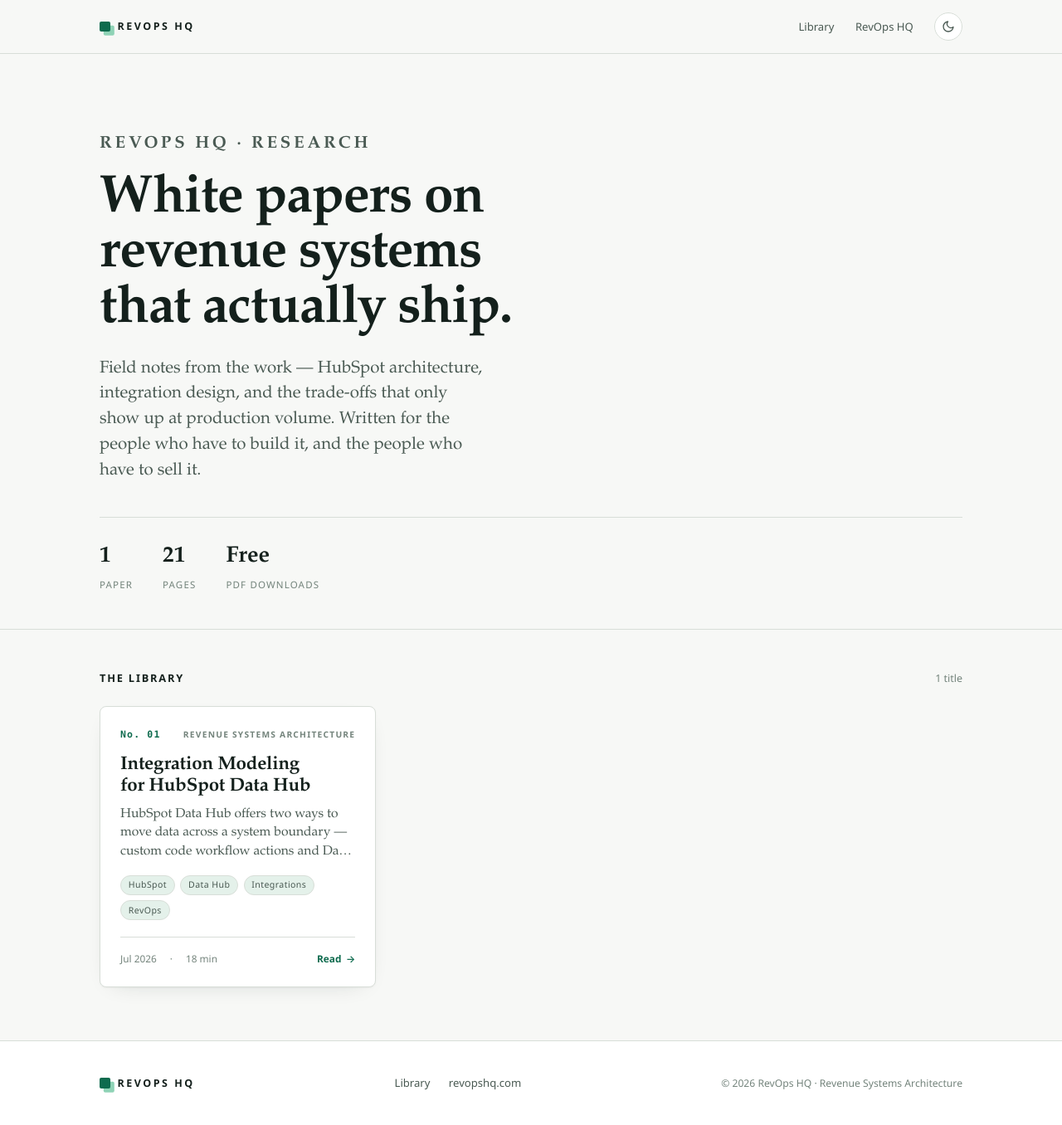
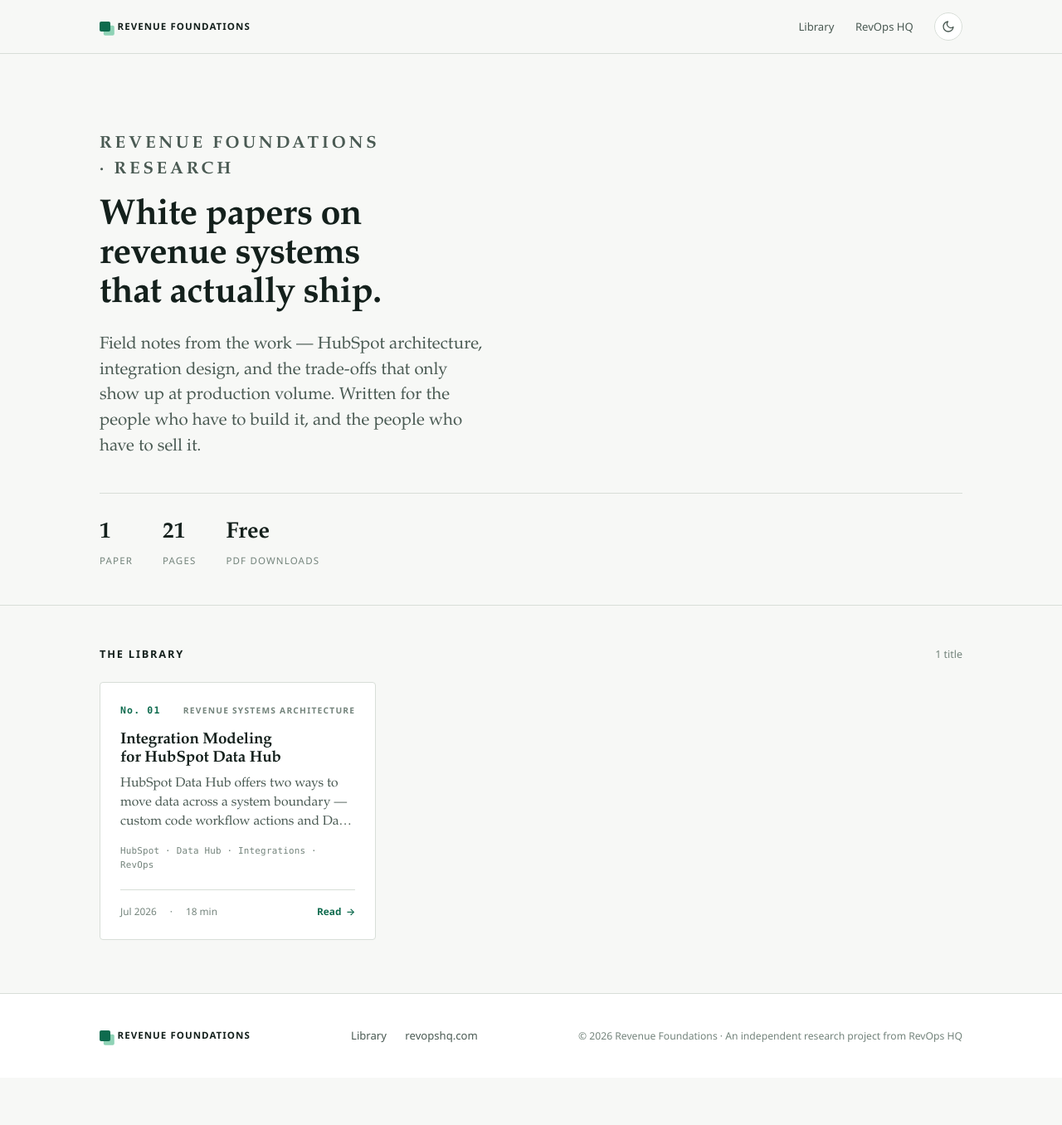
Before and after one commit to paulcmaxwell/revopshq-white-papers, a Next.js app: page / in a window 1280 px wide. Shown: the whole page at 83% size. After the commit the page ends 1299 px from the top, so only its background shows below. Built offline with nearby package versions, Linux system fonts and the light colour scheme.

Commit message:
Original design + Revenue Foundations branding; de-slop (smaller type, no pills, flatter cards)

```diff
--- a/app/globals.css
+++ b/app/globals.css
@@ -113,9 +113,9 @@
   align-items: center;
   gap: 0.55rem;
   font-weight: 650;
-  letter-spacing: 0.2em;
+  letter-spacing: 0.09em;
   text-transform: uppercase;
-  font-size: 0.78rem;
+  font-size: 0.72rem;
   color: var(--ink);
 }
 .wm .mark {
@@ -184,11 +184,11 @@
 .hero h1 {
   font-family: var(--serif);
   font-weight: 600;
-  letter-spacing: -0.02em;
-  line-height: 1.04;
-  font-size: clamp(2.4rem, 6vw, 4rem);
+  letter-spacing: -0.015em;
+  line-height: 1.08;
+  font-size: clamp(1.9rem, 3.6vw, 2.7rem);
   text-wrap: balance;
-  max-width: 16ch;
+  max-width: 20ch;
 }
 .hero p {
   font-family: var(--serif);
@@ -247,24 +247,13 @@
   flex-direction: column;
   background: var(--paper-2);
   border: 1px solid var(--rule);
-  border-radius: 8px;
+  border-radius: 4px;
   padding: 1.5rem;
-  box-shadow: var(--shadow);
-  transition: transform 0.18s ease, box-shadow 0.18s ease, border-color 0.18s ease;
+  transition: border-color 0.18s ease;
   position: relative;
   overflow: hidden;
 }
-.card::before {
-  content: "";
-  position: absolute;
-  inset: 0 auto 0 0;
-  width: 3px;
-  background: linear-gradient(var(--accent), var(--mint));
-  opacity: 0;
-  transition: opacity 0.18s ease;
-}
-.card:hover { transform: translateY(-3px); box-shadow: var(--shadow-lg); border-color: color-mix(in srgb, var(--accent) 40%, var(--rule)); }
-.card:hover::before { opacity: 1; }
+.card:hover { border-color: var(--ink-3); }
 
 .card .top {
   display: flex;
@@ -289,10 +278,10 @@
 }
 .card h3 {
   font-family: var(--serif);
-  font-size: 1.4rem;
-  line-height: 1.14;
+  font-size: 1.18rem;
+  line-height: 1.16;
   font-weight: 600;
-  letter-spacing: -0.01em;
+  letter-spacing: -0.008em;
   text-wrap: balance;
   color: var(--ink);
 }
@@ -307,15 +296,12 @@
   -webkit-box-orient: vertical;
   overflow: hidden;
 }
-.card .tags { display: flex; flex-wrap: wrap; gap: 0.4rem; margin-top: 1rem; }
-.tag {
-  font-size: 0.66rem;
-  letter-spacing: 0.04em;
-  color: var(--ink-2);
-  background: var(--accent-soft);
-  border: 1px solid var(--rule);
-  border-radius: 999px;
-  padding: 0.16rem 0.55rem;
+.card-topics {
+  margin-top: 0.9rem;
+  font-family: var(--mono);
+  font-size: 0.68rem;
+  letter-spacing: 0.02em;
+  color: var(--ink-3);
 }
 .card .meta {
   display: flex;
--- a/app/page.tsx
+++ b/app/page.tsx
@@ -9,7 +9,7 @@
     <>
       <section className="hero">
         <div className="container">
-          <p className="eyebrow">RevOps HQ · Research</p>
+          <p className="eyebrow">Revenue Foundations · Research</p>
           <h1>White papers on revenue systems that actually ship.</h1>
           <p>
             Field notes from the work — HubSpot architecture, integration design, and the trade-offs
--- a/components/Footer.tsx
+++ b/components/Footer.tsx
@@ -12,7 +12,7 @@
             revopshq.com
           </a>
         </div>
-        <div className="fine">© {year} RevOps HQ · Revenue Systems Architecture</div>
+        <div className="fine">© {year} Revenue Foundations · An independent research project from RevOps HQ</div>
       </div>
     </footer>
   );
--- a/components/PaperCard.tsx
+++ b/components/PaperCard.tsx
@@ -17,13 +17,7 @@
       </div>
       <h3>{paper.title}</h3>
       <p className="dek">{paper.abstract}</p>
-      <div className="tags">
-        {paper.tags.slice(0, 4).map((t) => (
-          <span className="tag" key={t}>
-            {t}
-          </span>
-        ))}
-      </div>
+      <p className="card-topics">{paper.tags.slice(0, 4).join('  ·  ')}</p>
       <div className="meta">
         <span>{fmtDate(paper.date)}</span>
         <span aria-hidden="true">·</span>
--- a/components/Wordmark.tsx
+++ b/components/Wordmark.tsx
@@ -2,9 +2,9 @@
 
 export default function Wordmark() {
   return (
-    <Link href="/" className="wm" aria-label="RevOps HQ — home">
+    <Link href="/" className="wm" aria-label="Revenue Foundations — home">
       <span className="mark" aria-hidden="true" />
-      RevOps&nbsp;HQ
+      Revenue&nbsp;Foundations
     </Link>
   );
 }
```
